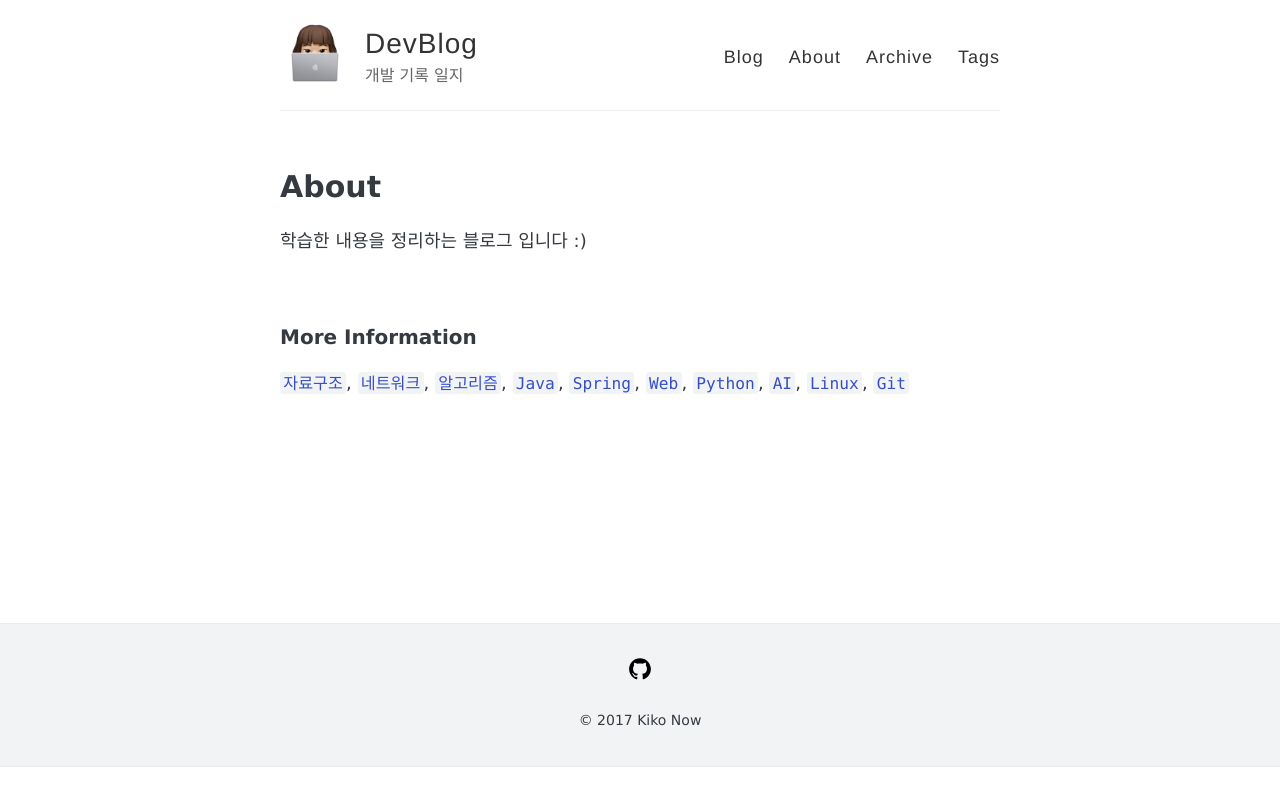
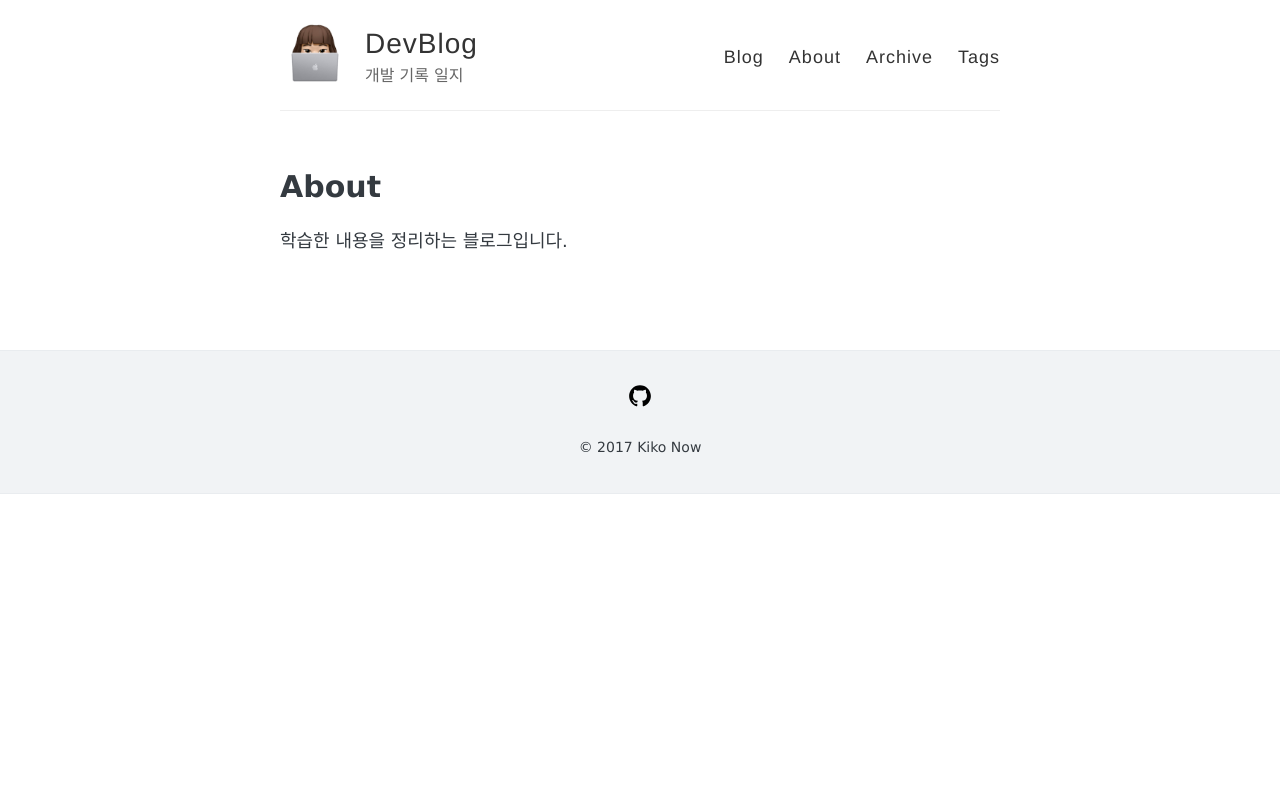
Before and after one commit to AmyJJung/blog, a Jekyll site: the page built from about.md, in a window 1280 px wide. Shown: the top 806 px of the page. Built offline with Jekyll 4.4.1, drawn with Linux system fonts in a browser that asks for light colours.

Commit message:
Edit posts

```diff
--- a/about.md
+++ b/about.md
@@ -4,18 +4,6 @@ title: About
 permalink: /about/
 ---
 
-학습한 내용을 정리하는 블로그 입니다 :)
+학습한 내용을 정리하는 블로그입니다.
 
 <br>
-
-### More Information
-
-`자료구조`,   `네트워크`,   `알고리즘`,   `Java`,   `Spring`,   `Web`,   `Python`,   `AI`,   `Linux`,   `Git`
-
-<br>
-
-<br>
-
-<br>
-
-<br>
```
Also changed, not shown: _posts/2023-04-21-AWS_HandsOn.md (renamed from _posts/2023-08-21-AWS_HandsOn.md).
